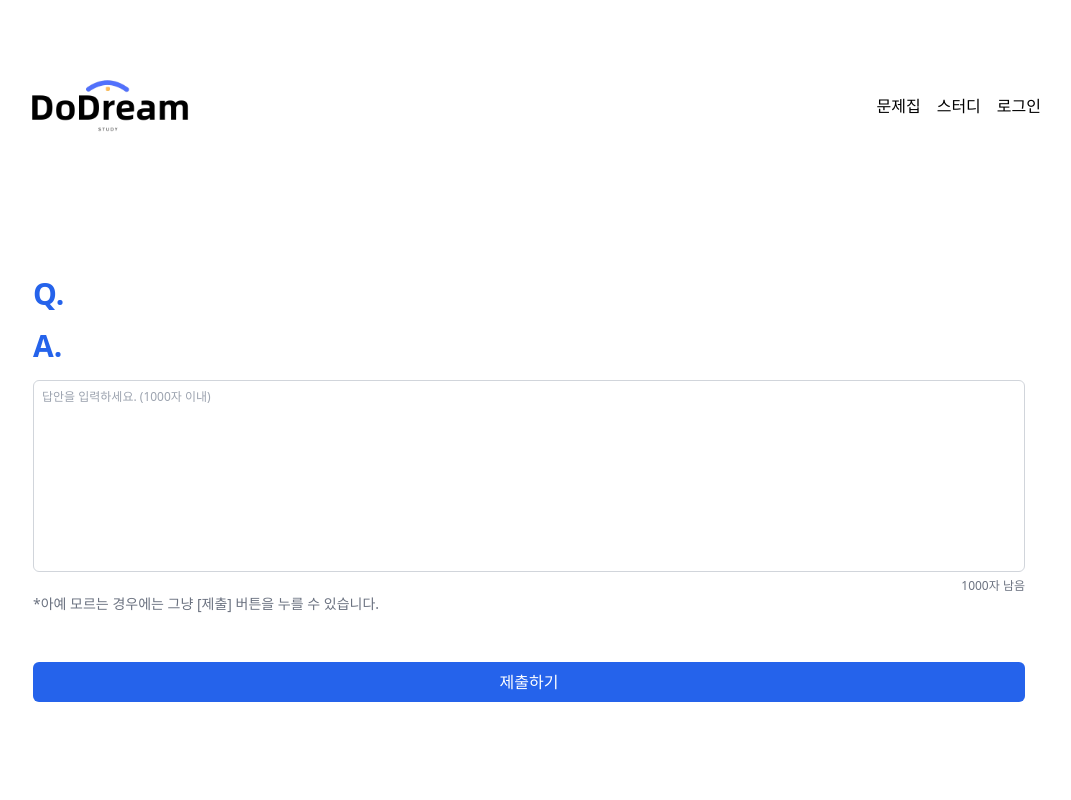
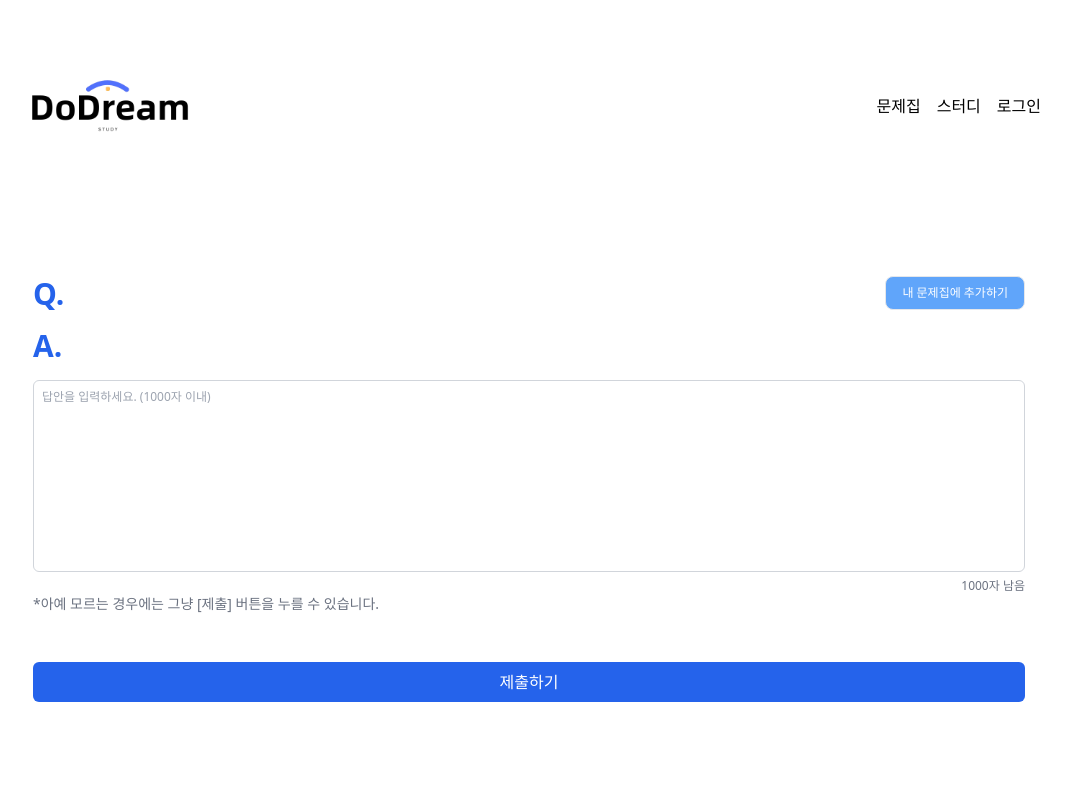
Before and after one commit to DoDreamTeam/Frontend, a React (Vite) app: page /book/1/questions/1 in a window 1280 px wide. Shown: the top 800 px of the page, without its empty margins (111-1182 px from the left). Built offline with nearby package versions, Linux system fonts and the light colour scheme; no server answers.

Commit message:
feat: 내 문제집에 추가 버튼 구현 (#51)

```diff
--- /dev/null
+++ b/src/components/questionEvaluate/AddToMyBooks.jsx
@@ -0,0 +1,33 @@
+import React from "react";
+import useModal from "../../hooks/useModal";
+import AddModal from "./AddModal";
+
+const AddToMyBooks = () => {
+  const { openModal, closeModal, Modal } = useModal();
+
+  return (
+    <div>
+      <button
+        onClick={openModal}
+        className="text-xs text-white bg-blue-400 px-4 py-2 mb-4 border rounded-lg hover:bg-blue-500"
+      >
+        내 문제집에 추가하기
+      </button>
+
+      <Modal>
+        {/* 내 문제집에 추가하게 Modal */}
+        <AddModal />
+
+        {/* 취소하기 */}
+        <button
+          onClick={closeModal}
+          className="w-full border bg-blue-300 hover:bg-gray-100 px-4 py-2 rounded-md"
+        >
+          문제로 돌아가기
+        </button>
+      </Modal>
+    </div>
+  );
+};
+
+export default AddToMyBooks;
--- a/src/pages/QuestionPage.jsx
+++ b/src/pages/QuestionPage.jsx
@@ -2,6 +2,7 @@ import React, { useEffect, useState } from "react";
 import SolveQuestionForm from "../components/questionEvaluate/SolveQuestionForm";
 import { useNavigate, useParams } from "react-router-dom";
 import api from "../api/api";
+import AddToMyBooks from "../components/questionEvaluate/AddToMyBooks";
 
 const QuestionPage = () => {
   const { id, questionId } = useParams();
@@ -41,7 +42,12 @@ const QuestionPage = () => {
         {bookTitle}
       </div>
 
-      <div className="text-3xl text-blue-600 font-bold mb-4 text-left">Q.</div>
+      <div className="flex justify-between">
+        <div className="text-3xl text-blue-600 font-bold mb-4 text-left">
+          Q.
+        </div>
+        <AddToMyBooks />
+      </div>
       {question && (
         <div className="mb-16">
           <div className="text-xl">{question}</div>
```
